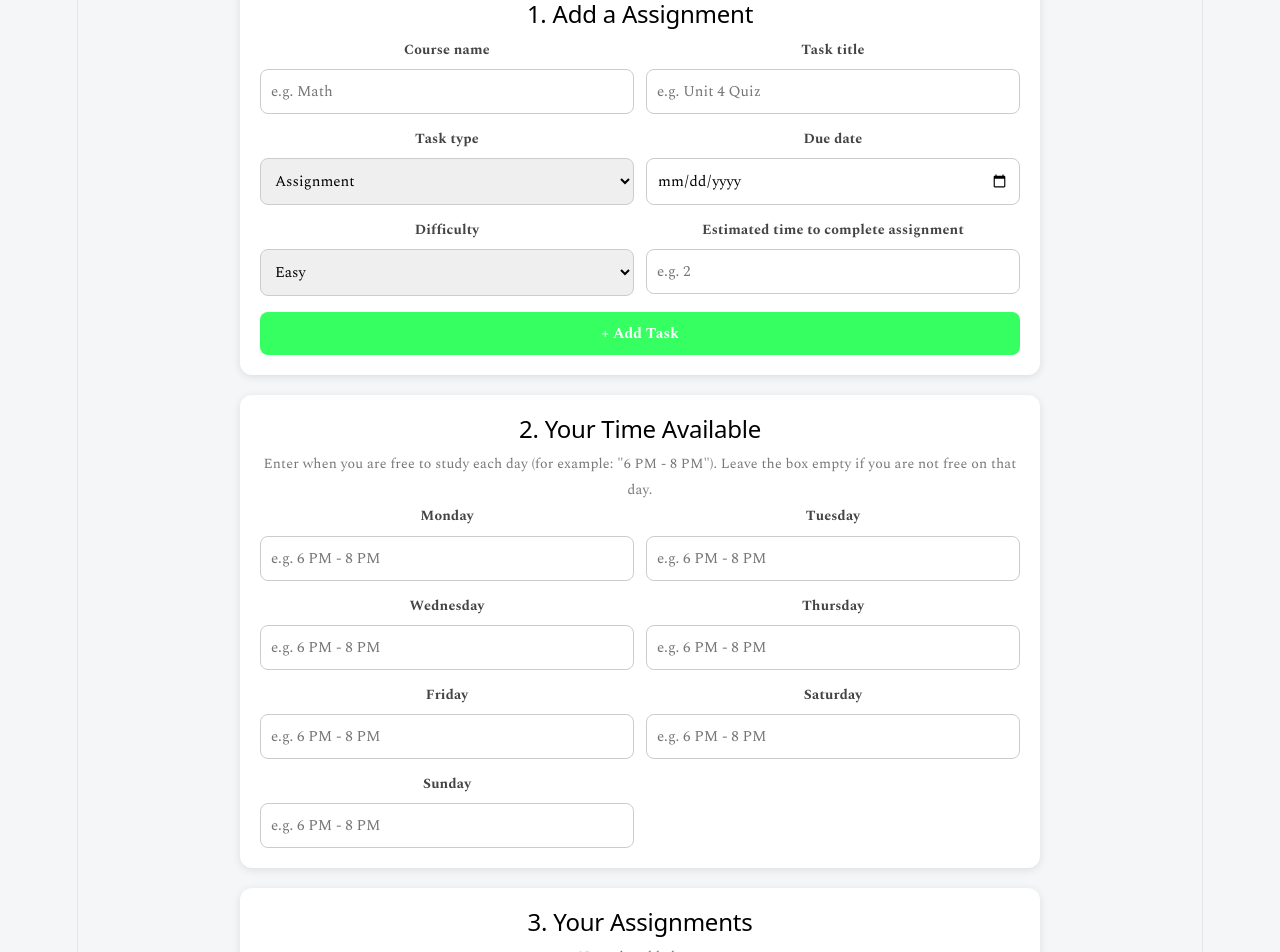
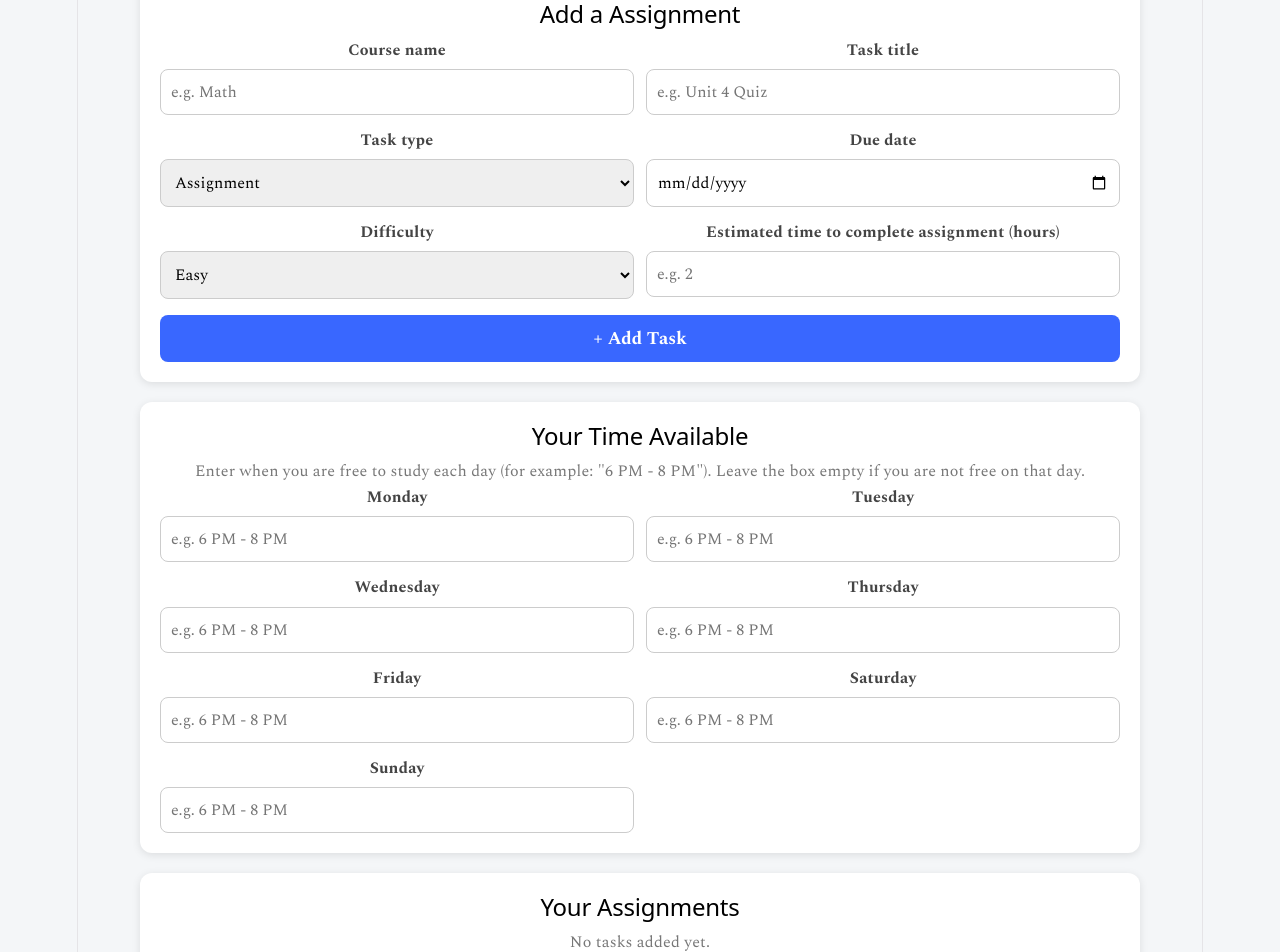
Before and after one commit to ModwareX/-Homework-Helper-Hub-Lite-AI-Study-Planner, a React (Vite) app: page / in a window 1280 px wide. Shown: the part 240-1192 px from the top of the page. Built offline with nearby package versions, Linux system fonts and the light colour scheme.

Commit message:
Final UI 0.1

```diff
--- a/src/App.css
+++ b/src/App.css
@@ -6,7 +6,7 @@ body {
 }
 
 .app {
-  max-width: 800px;
+  max-width: 1000px;
   margin: 40px auto;
   padding: 20px;
 }
@@ -38,7 +38,7 @@ h1 {
 
 .hint {
   color: #777;
-  font-size: 14px;
+  font-size: 16px;
 }
 
 /* input area for asgnmnts and thetime avalible thingy */
@@ -53,7 +53,7 @@ label {
   display: flex;
   flex-direction: column;
   gap: 6px;
-  font-size: 14px;
+  font-size: 16px;
   font-weight: bold;
   color: #444;
 }
@@ -63,7 +63,7 @@ select {
   font-family: "Spectral", serif;
   width: 100%;
   padding: 10px;
-  font-size: 15px;
+  font-size: 16px;
   font-weight: normal;
   border: 1px solid #ccc;
   border-radius: 8px;
@@ -72,14 +72,14 @@ select {
 
 input:focus,
 select:focus {
-  outline: none;
-  border-color: #25eb50;
+  outline: 2px solid #3967ff;
+  border-color: #3967ff;
 }
 
 /* btns when adding */
 button {
   font-family: "Spectral", serif;
-  font-size: 15px;
+  font-size: 18px;
   padding: 10px 16px;
   border: none;
   border-radius: 8px;
@@ -95,13 +95,14 @@ button:disabled {
   display: block;
   width: 100%;
   margin-top: 16px;
-  background-color: #36ff61;/*kinda neon but dont change unless changing all buttons with green*/
+  background-color: #3967ff;/*kinda neon but dont change unless changing all buttons with green org green:#36ff61*/
   color: white;
   font-weight: bold;
 }
 
 .primary:hover:not(:disabled) {
-  background-color: #1ec943;
+  background-color: #3967ffbe;
+  box-shadow: 0 3px 0 #afafaf;
 }
 
 /* ts fot tasklist */
@@ -136,7 +137,7 @@ button:disabled {
   align-items: center;
   gap: 8px;
   margin-top: 8px;
-  font-size: 13px;
+  font-size: 14px;
   color: #555;
 }
 
@@ -169,12 +170,13 @@ button:disabled {
 }
 
 .complete {
-  background-color: #28ff45;
-  color: white;
+  background-color: #bfffc7;
+  color: #00680e;
 }
 
 .complete:hover {
-  background-color: #c3ffd0;
+  background-color: #acffb4;
+  box-shadow: 0 3px 0 #afafaf;
 }
 
 .delete {
@@ -183,7 +185,8 @@ button:disabled {
 }
 
 .delete:hover {
-  background-color: #e3e3e3;
+  background-color: #eec0c0;
+  box-shadow: 0 3px 0 #bdbdbd;
 }
 
 /* msgs */
@@ -228,7 +231,7 @@ button:disabled {
 }
 
 .study-plan h3 {
-  font-size: 15px;
+  font-size: 16px;
   color: #334155;
   margin: 16px 0 6px;
 }
--- a/src/App.jsx
+++ b/src/App.jsx
@@ -207,7 +207,7 @@ function App() {
       </p>
 
       <section className="card">
-        <h2>1. Add a Assignment</h2>
+        <h2>Add a Assignment</h2>
 
         <div className="form-grid">
           <label>
@@ -265,7 +265,7 @@ function App() {
           </label>
 
           <label>
-            Estimated time to complete assignment
+            Estimated time to complete assignment (hours)
             <input
               type="number"
               min="0"
@@ -284,7 +284,7 @@ function App() {
       </section>
 
       <section className="card">
-        <h2>2. Your Time Available</h2>
+        <h2>Your Time Available</h2>
 
         <p className="hint">
           Enter when you are free to study each day (for example: "6 PM - 8 PM").
@@ -308,7 +308,7 @@ function App() {
       </section>
 
       <section className="card">
-        <h2>3. Your Assignments</h2>
+        <h2>Your Assignments</h2>
 
         {tasks.length === 0 ? (
           <p className="hint">No tasks added yet.</p>
@@ -361,7 +361,7 @@ function App() {
       </section>
 
       <section className="card">
-        <h2>4. Weekly Study Plan</h2>
+        <h2>Weekly Study Plan</h2>
 
         <p className="hint">
           {hasSavedPlanForCurrentTasks
```
